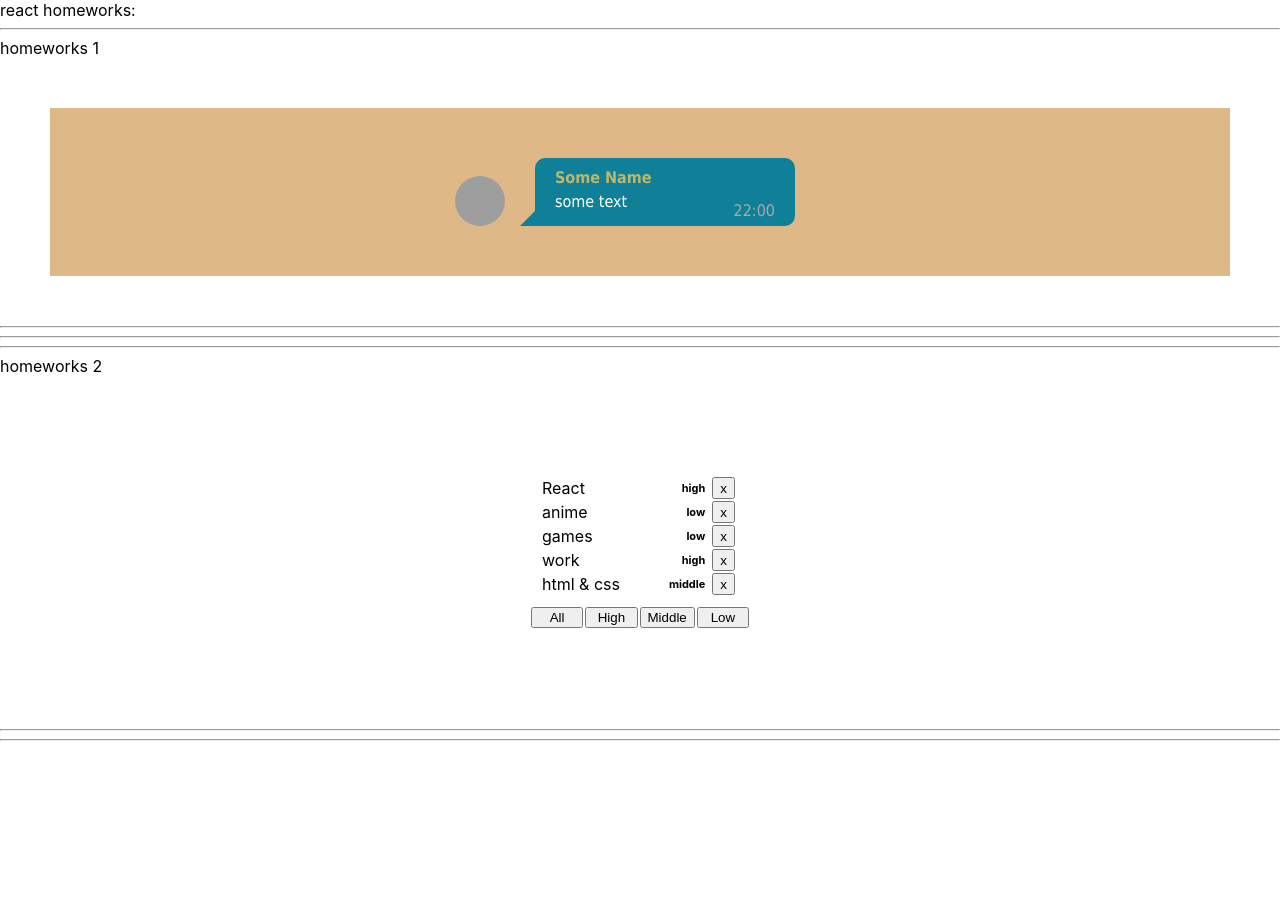
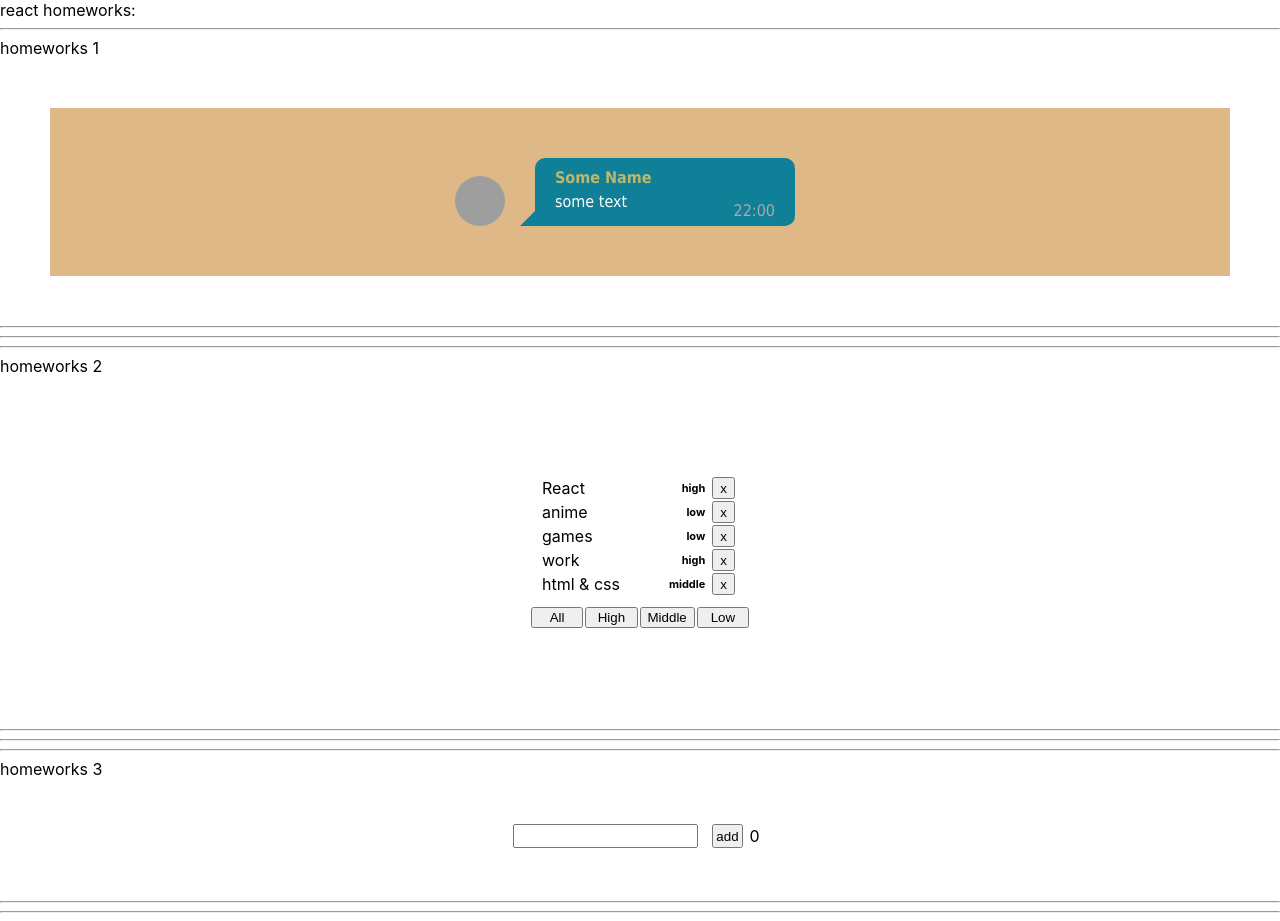
Before and after one commit to ultrwave/react_homeworks, a React (Create React App) app: page / in a window 1280 px wide. Before the commit the page ends 800 px from the top, so only its background shows below. Built offline with nearby package versions, Linux system fonts and the light colour scheme; grey boxes are pictures that could not be loaded.

Commit message:
hw3 init

```diff
--- a/package.json
+++ b/package.json
@@ -10,10 +10,12 @@
     "@types/node": "^12.0.0",
     "@types/react": "^16.9.0",
     "@types/react-dom": "^16.9.0",
+    "@types/uuid": "^8.3.0",
     "react": "^16.13.1",
     "react-dom": "^16.13.1",
     "react-scripts": "3.4.1",
-    "typescript": "~3.7.2"
+    "typescript": "~3.7.2",
+    "uuid": "^8.3.1"
   },
   "scripts": {
     "start": "react-scripts start",
--- a/src/p1-main/m1-ui/u1-app/App.tsx
+++ b/src/p1-main/m1-ui/u1-app/App.tsx
@@ -2,6 +2,7 @@ import React from "react";
 import s from "./App.module.css";
 import HW1 from "../../../p2-homeworks/h1/HW1";
 import HW2 from '../../../p2-homeworks/h2/HW2';
+import HW3 from '../../../p2-homeworks/h3/HW3';
 
 function App() {
     return (
@@ -9,7 +10,7 @@ function App() {
             <div>react homeworks:</div>
             <HW1/>
             <HW2/>
-            {/*<HW3/>*/}
+            <HW3/>
             {/*<HW4/>*/}
             {/*<HW5/>*/}
 
--- a/src/p2-homeworks/h3/Greeting.module.css
+++ b/src/p2-homeworks/h3/Greeting.module.css
@@ -1,5 +1,19 @@
-.someClass {
+.greeting {
+    display: flex;
+    justify-content: center;
+}
 
+.greeting > * {
+    padding: 2px;
+    margin: 45px 5px 45px 0;
+}
+
+.inputValid {
+    background-color: green;
+}
+
+.inputError {
+    background-color: red;
 }
 
 .error {
--- a/src/p2-homeworks/h3/Greeting.tsx
+++ b/src/p2-homeworks/h3/Greeting.tsx
@@ -13,10 +13,10 @@ type GreetingPropsType = {
 const Greeting: React.FC<GreetingPropsType> = (
     {name, setNameCallback, addUser, error, totalUsers} // деструктуризация пропсов
 ) => {
-    const inputClass = s.error; // need to fix with (?:)
+    const inputClass = s.error ? 's.inputError' : 's.inputValid'// need to fix with (?:)
 
     return (
-        <div>
+        <div className={s.greeting}>
             <input value={name} onChange={setNameCallback} className={inputClass}/>
             <span>{error}</span>
             <button onClick={addUser}>add</button>
--- a/src/p2-homeworks/h3/GreetingContainer.tsx
+++ b/src/p2-homeworks/h3/GreetingContainer.tsx
@@ -1,9 +1,10 @@
-import React, {useState} from "react";
+import React, {ChangeEvent, useState} from 'react';
 import Greeting from "./Greeting";
+import {UserType} from './HW3';
 
 type GreetingContainerPropsType = {
-    users: any // need to fix any
-    addUserCallback: any // need to fix any
+    users: Array<UserType> // need to fix any
+    addUserCallback: (n: string) => void // need to fix any
 }
 
 // более простой и понятный для новичков
@@ -12,17 +13,24 @@ type GreetingContainerPropsType = {
 // более современный и удобный для про :)
 // уровень локальной логики
 const GreetingContainer: React.FC<GreetingContainerPropsType> = ({users, addUserCallback}) => { // деструктуризация пропсов
-    const [name, setName] = useState<any>(""); // need to fix any
-    const [error, setError] = useState<any>(""); // need to fix any
+    const [name, setName] = useState<string>(""); // need to fix any
+    const [error, setError] = useState<boolean>(false); // need to fix any
 
-    const setNameCallback = (e: any) => { // need to fix any
-        setName(""); // need to fix
-    };
+    const setNameCallback = (e: ChangeEvent<HTMLInputElement>) => {
+        setName(e.currentTarget.value)
+    }
+
     const addUser = () => {
-        alert(`Hello  !`); // need to fix
-    };
+        if (error) {
+            alert('Input empty!!')
+        } else {
+            alert(`Hello, ` + name + '!')
+            addUserCallback(name)
+            setName('')
+        }
+    }
 
-    const totalUsers = 0; // need to fix
+    const totalUsers = users.length; // need to fix
 
     return (
         <Greeting
--- a/src/p2-homeworks/h3/HW3.tsx
+++ b/src/p2-homeworks/h3/HW3.tsx
@@ -1,18 +1,26 @@
 import React, {useState} from "react";
 import GreetingContainer from "./GreetingContainer";
+import {v1} from 'uuid';
+
 
 // types
 export type UserType = {
-    _id: any // need to fix any
-    name: any // need to fix any
+    _id: string
+    name: string
 }
 
 // уровень работы с глобальными данными
 function HW3() {
-    const [users, setUsers] = useState<any>([]); // need to fix any
+    const [users, setUsers] = useState<Array<UserType>>([]);
 
-    const addUserCallback = (name: any) => { // need to fix any
-        setUsers([]); // need to fix
+    const addUserCallback = (name: string) => {
+
+        const newUser: UserType = {
+            _id: v1(),
+            name: name
+        }
+
+        setUsers([newUser, ...users]);
     }
 
     return (
```
Also changed, not shown: 1 other file (tests, documents, lock files or other folders).
